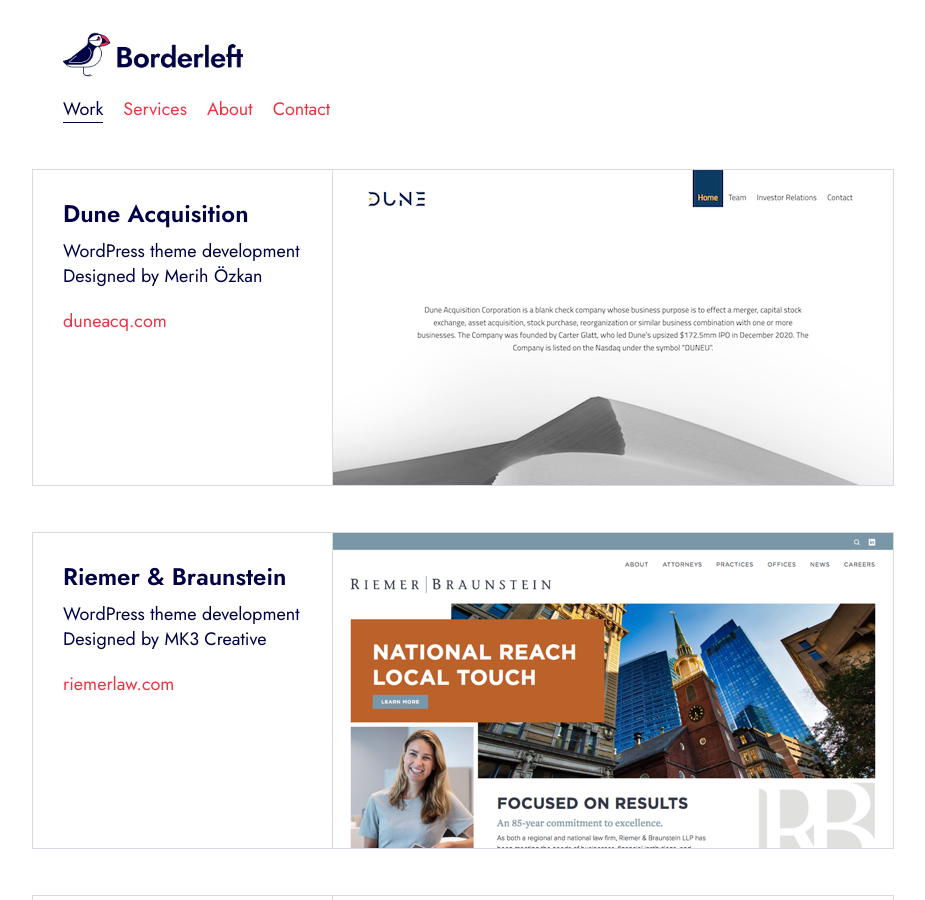
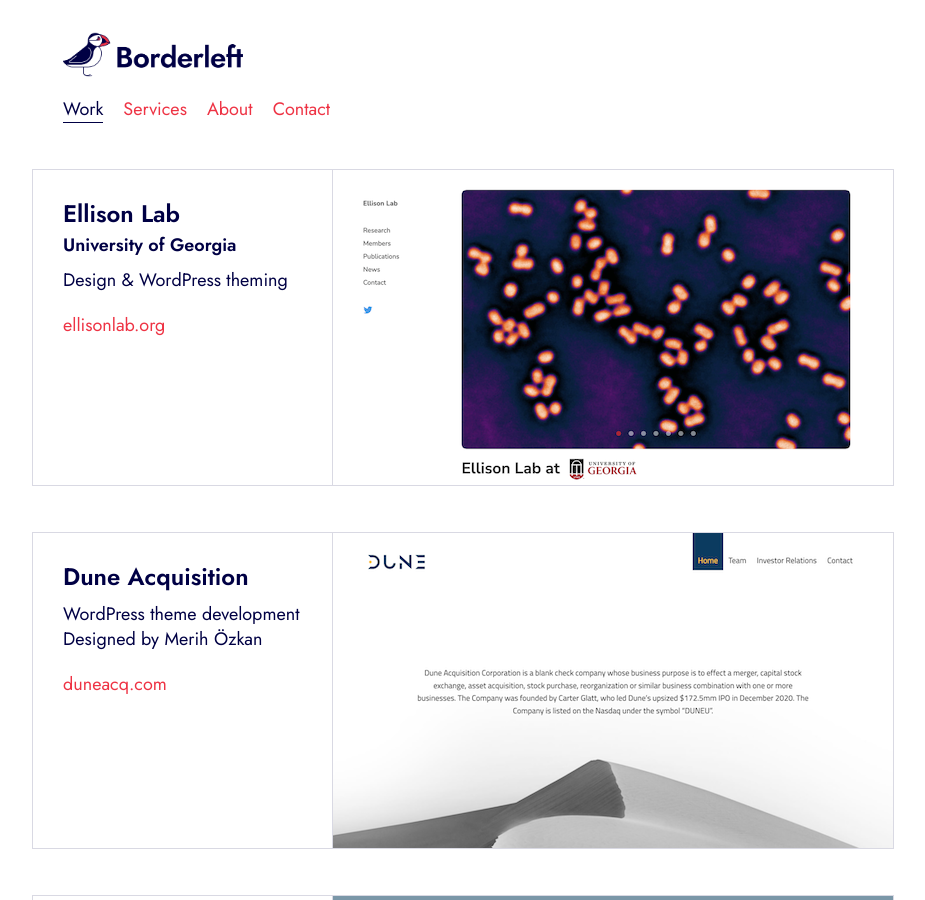
Before and after one commit to borderleft/borderleft.github.io, a Jekyll site: the page built from work.html, in a window 1280 px wide and 900 px high. Shown: the whole window, without its empty margins (177-1102 px from the left). Built offline with Jekyll 4.4.1, drawn with Linux system fonts in a browser that asks for light colours.

Commit message:
Update work

```diff
--- a/work.html
+++ b/work.html
@@ -7,6 +7,17 @@
 <p class="hidden">Showcases some of my favorite projects.</p>
 
 <div class="cards">
+    <div class="card">
+        <div class="card-image">
+            <p><a href="http://ellisonlab.org/"><img class="lazy" src="/assets/img/work/sm/ellison.png" data-src="/assets/img/work/md/ellison.png" width="560" height="315" alt=""></a></p>
+        </div>
+        <div class="card-body">
+            <h2>Ellison Lab <br> <span>University of Georgia</span></h2>
+            <p>Design & WordPress theming</p>
+            <p><a href="http://ellisonlab.org/">ellisonlab.org</a></p>
+        </div>
+    </div>
+
     <div class="card">
         <div class="card-image">
             <p><a href="http://duneacq.com/"><img class="lazy" src="/assets/img/work/sm/dune.png" data-src="/assets/img/work/md/dune.png" width="560" height="315" alt=""></a></p>
```
Also changed, not shown: assets/img/work/lg/ellison.png (added), assets/img/work/md/ellison.png (added), assets/img/work/sm/ellison.png (added).
